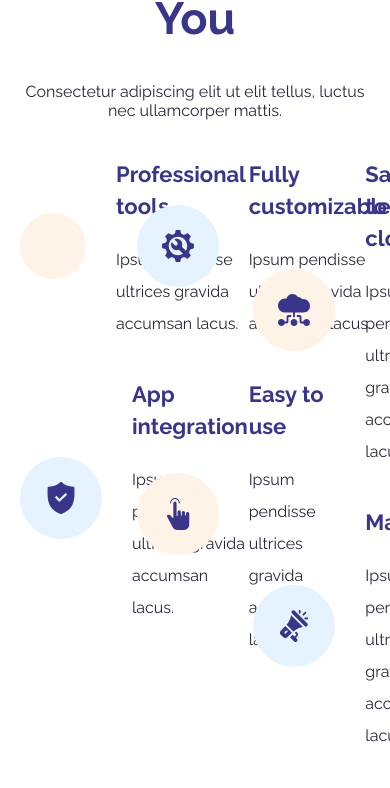
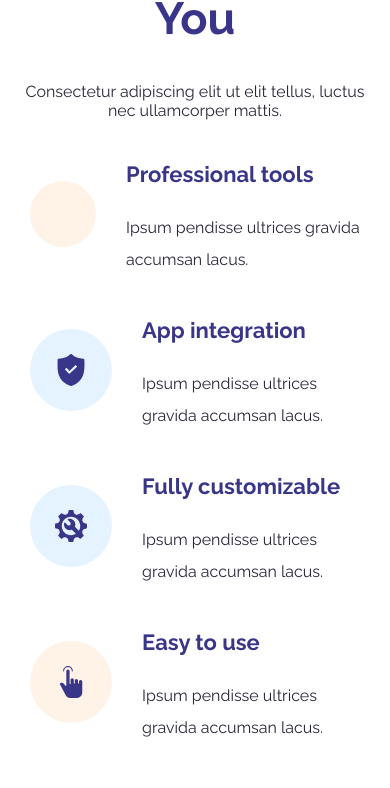
Before and after one commit to aspectum/react-frontend-sydney, a React (Create React App) app: page / in a window 390 px wide. Shown: the part 2037-2825 px from the top of the page. Built offline with nearby package versions, Linux system fonts and the light colour scheme; some icons are missing.

Commit message:
Solutions is now responsible

```diff
--- a/src/sections/Solutions/Solutions.css
+++ b/src/sections/Solutions/Solutions.css
@@ -6,3 +6,17 @@
 .solutions .col {
     width: 33.333%;
 }
+
+/* The original site has a different ItemBox style for <767px, but I think it is worse */
+@media only screen and (max-width: 1024px) {
+
+    .solutions .row {
+        flex-wrap: wrap;
+        justify-content: center;
+    }
+
+    .solutions .col {
+        width: auto;
+        margin: 0 10px; /* To force wrap (preventing 2 cols in first line and the other on the second) */
+    }
+}
```
